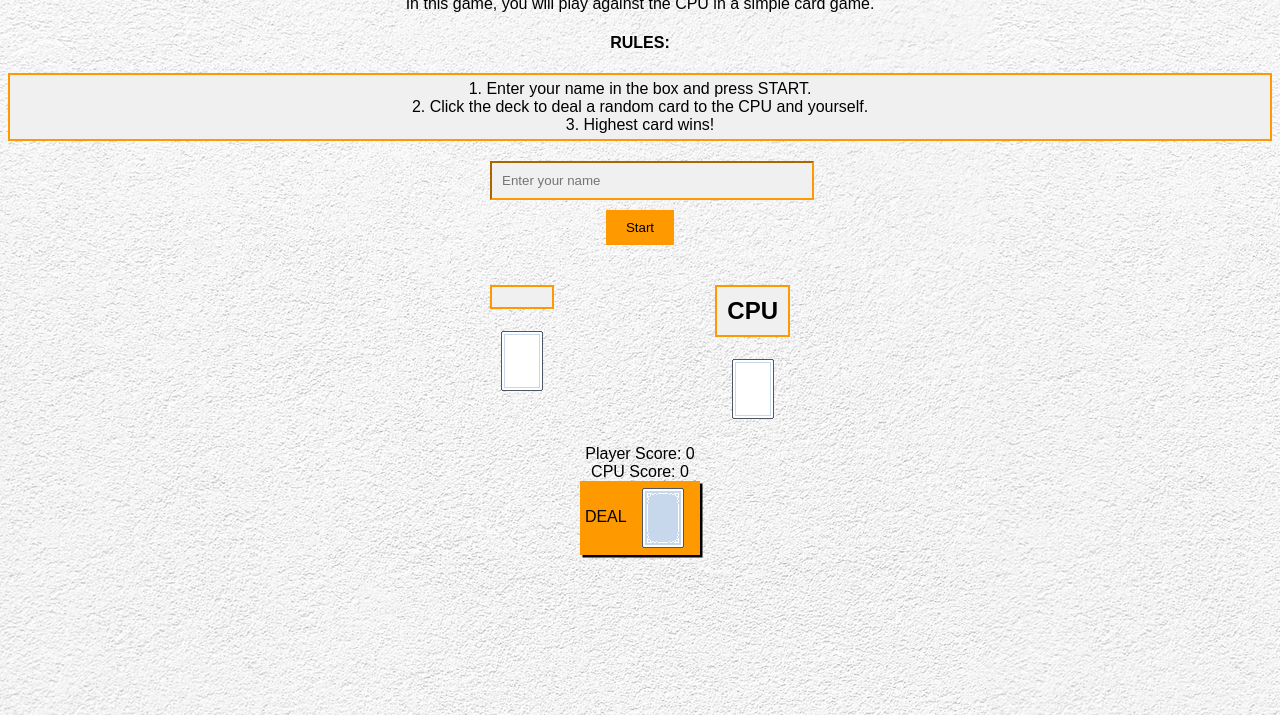
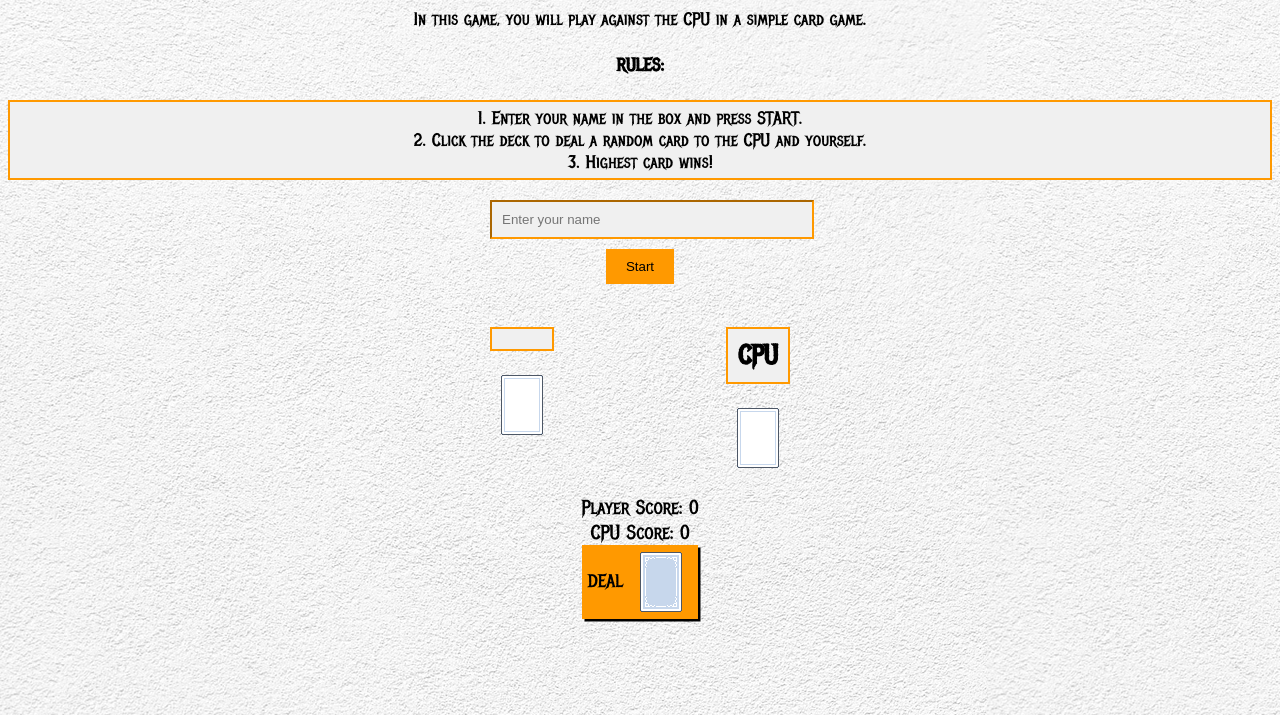
Before and after one commit to Cwdrian/Game-o-war-MSP1, a plain HTML site: page index.html in a window 1280 px wide. Shown: the part 85-800 px from the top of the page. Drawn offline with Linux system fonts and the light colour scheme.

Commit message:
almost done

```diff
--- a/index.html
+++ b/index.html
@@ -6,6 +6,9 @@
     <title>War Card Game</title>
     <link rel="stylesheet" type="text/css" href="styles.css">
 </head>
+<style>
+    @import url('https://fonts.googleapis.com/css2?family=Metal+Mania&family=Noto+Sans:wght@400&display=swap');
+  </style>
 <body>
     <h1>Game of War</h1>
     <p>In this game, you will play against the CPU in a simple card game.</p>
--- a/styles.css
+++ b/styles.css
@@ -1,5 +1,6 @@
 body {
-    font-family: Arial, sans-serif;
+    font-family: 'Metal Mania', cursive;
+    font-size: large;
     text-align: center;
     background-image: url("assets/back of card/lightbackgroundmst1.avif");
 }
@@ -34,6 +35,7 @@ input[type="submit"] {
     flex: 1;
 }
 .rules{
+
     text-align: center;
     list-style-position: inside;
     background-color: #f0f0f0;
@@ -53,3 +55,6 @@ input[type="submit"] {
 .deal-container img {
     vertical-align: middle !important;
 }
+.score{
+font-size: 20px;
+}
```
Also changed, not shown: 1 other file.
